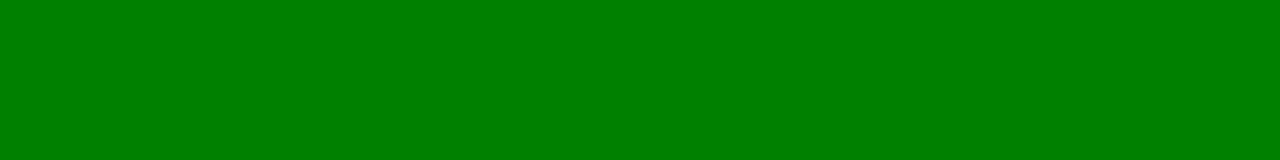
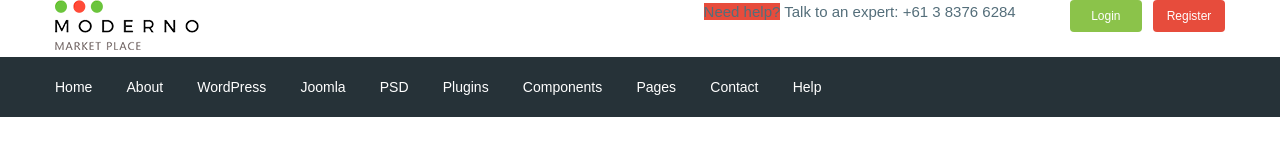
Before and after one commit to Mishelinus/Moderno, a website: page app/index.html in a window 1280 px wide. Drawn offline with nearby package versions, Linux system fonts and the light colour scheme; files that its build step writes are made by us from their sources.

Commit message:
create header

```diff
--- a/app/index.html
+++ b/app/index.html
@@ -4,11 +4,56 @@
    <meta charset="UTF-8">
    <meta name="viewport" content="width=device-width, initial-scale=1.0">
    <title>Document</title>
+   <link href="https://fonts.googleapis.com/css2?family=Roboto:wght@500;700&display=swap" rel="stylesheet">
    <link rel="stylesheet" href="css/libs.min.css">
    <link rel="stylesheet" href="css/style.min.css">
 </head>
 <body>
+  <header class="header">
+     <div class="header__top">
+        <div class="container">
+           <div class="header__top-inner">
+        <div class="header__logo">
+           <a href="#">
+              <img src="images/logo.png" alt="Moderno">
+           </a>
+        </div>
+        <div class="header__text">
+           <a href="#">
+             <span> Need help?</span>
+            </a>
+            Talk to an expert:
+           <a class="header__phone" href="tel:61383766284">+61 3 8376 6284</a>
+        </div>
+        <div class="header__box">
+           <a class="bascket" href="#"></a>
+           <a class="header__btn header__btn-login" href="#">Login</a>
+           <a class="header__btn header__btn-register" href="#">Register</a>
+        </div>
+      </div>
+     </div>
+     </div>
+     <div class="header__menu">
+        <div class="container">
+           <div class="menu">
+              <ul class="menu__list">
 
+
+                 <li><a href="#">Home</a></li>
+                 <li><a href="#">About</a></li>
+                 <li><a href="#">WordPress</a></li>
+                 <li><a href="#">Joomla</a></li>
+                 <li><a href="#">PSD</a></li>
+                 <li><a href="#">Plugins</a></li>
+                 <li><a href="#">Components</a></li>
+                 <li><a href="#">Pages</a></li>
+                 <li><a href="#">Contact</a></li>
+                 <li><a href="#">Help</a></li>
+              </ul>
+           </div>
+        </div>
+     </div>
+  </header>
 
 
 
--- /dev/null
+++ b/app/scss/_fonts.scss
@@ -0,0 +1,7 @@
+@font-face {
+   font-family: 'Roboto-Regular', sans-serif;
+  src: url('../fonts/Roboto-Regular.woff2') format('woff2'),
+       url('../fonts/Roboto-Regular.woff') format('woff');
+       font-weight:400;
+       font-display: swap;
+}
--- /dev/null
+++ b/app/scss/_global.scss
@@ -0,0 +1,31 @@
+html{
+   box-sizing: border-box;
+}
+*,
+*::before,
+*::after{
+   box-sizing:inherit;
+}
+a{
+   display:inline-block;
+   text-decoration:none;
+   color: $color-text;
+}
+ul,
+li{
+   margin:0;
+   padding:0;
+   list-style:none;
+}
+body{
+   font-family: 'Roboto-Regular', sans-serif;
+   font-weight:400;
+   font-size:15px;
+   line-height: 24px;
+   color: $color-text;
+}
+.container{
+   max-width:1200px;
+   margin:0 auto;
+   padding:0 15px;
+}
--- /dev/null
+++ b/app/scss/_vars.scss
@@ -0,0 +1,4 @@
+$color-text:#546e7a;
+$red: #e74c3c;
+$green: #8bc34a;
+$bg: #263238;
--- a/app/scss/style.scss
+++ b/app/scss/style.scss
@@ -1,18 +1,53 @@
-html{
+@import '_vars';
+@import '_global';
+@import '_fonts';
 
-   box-sizing:border-box;
+.header__top-inner{
+   display:flex;
+   justify-content:space-between;
 }
-*,
-*::before,
-*::after{
-   box-sizing:inherit;
+.header__text{
+   margin-left:auto;
+   margin-right:50px;
+   span{
+      background-color: $red;
+   }
 }
-body{
-   font-size:36px;
-   color: black;
-   background-color: green;
+.header__btn{
+   padding:4px;
+   width: 72px;
+   border-radius: 4px;
+   text-align:center;
+   color:#fff;
+   font-size:12px;
 }
-.block{
+.header__btn-login{
+   background-color: $green;
+}
+.header__btn-register{
+   background-color: $red;
+   margin-left:7px;
+}
+.header__menu{
+   background-color: $bg;
+}
+.menu{
    display:flex;
+    align-items:center;
+    height:60px;
+}
+
+.menu__list{
+   li{
+      display:inline-block;
+      & + li{
+         margin-left:30px;
+      }
+
+   }
+   a{
+      color:#fff;
+      font-size:14px;
+   }
 
 }
--- a/gulpfile.js
+++ b/gulpfile.js
@@ -9,7 +9,7 @@
 
    ;
 gulp.task('sass', function () {
-   return gulp.src('app/scss/style.scss')
+   return gulp.src('app/scss/**/*.scss')
       .pipe(sass({ outputStyle: 'compressed' }))
       .pipe(rename({ suffix: '.min' }))
       .pipe(autoprefixer({
@@ -60,7 +60,7 @@
 });
 
 gulp.task('watch', function () {
-   gulp.watch('app/scss/style.scss', gulp.parallel('sass'))
+   gulp.watch('app/scss/**/*.scss', gulp.parallel('sass'))
    gulp.watch('app/*.html', gulp.parallel('html'))
    gulp.watch('app/js/*.js', gulp.parallel('js'))
 });
```
Also changed, not shown: app/fonts/Roboto-Regular.woff (added), app/fonts/Roboto-Regular.woff2 (added), app/images/logo.png (added).
